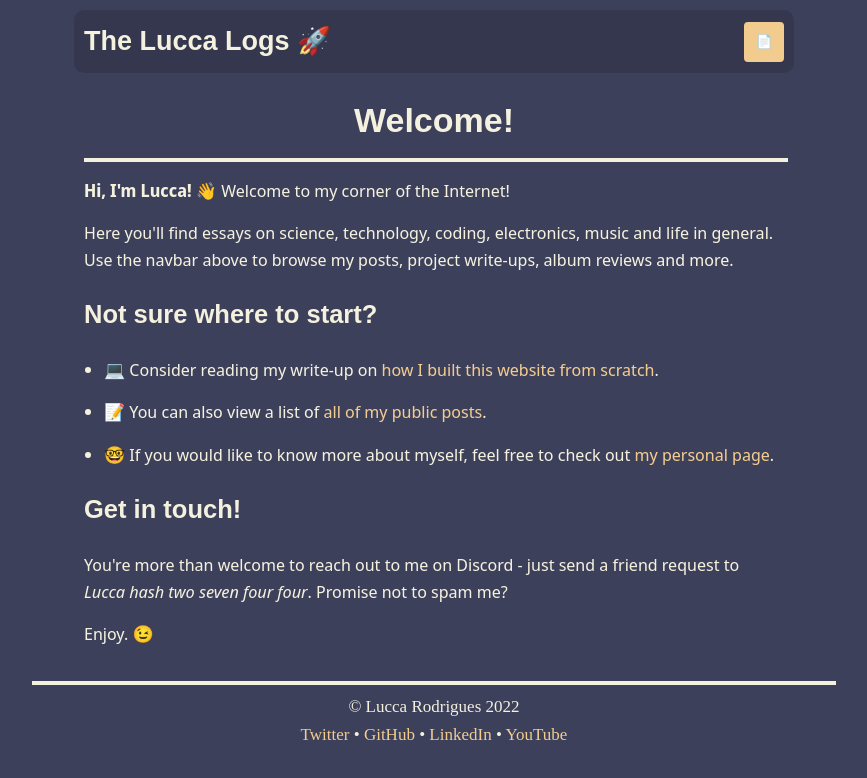
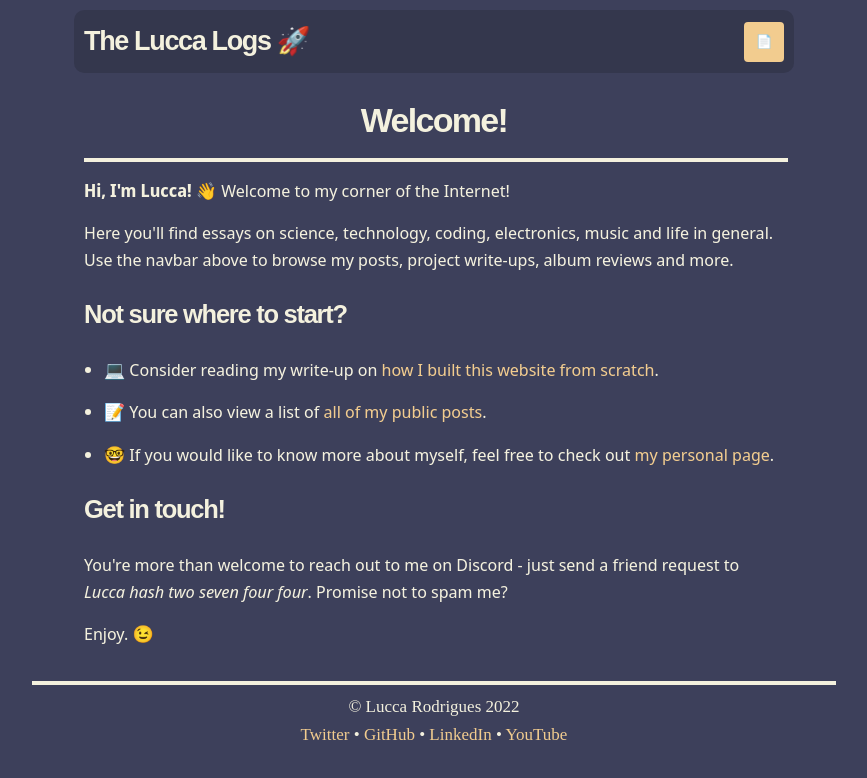
Before and after one commit to ChromeUniverse/Personal-website, a Vue app: page / in a window 1280 px wide. Shown: the top 778 px of the page, without its empty margins (206-1073 px from the left). Built offline with nearby package versions, Linux system fonts and the light colour scheme; a web font is replaced by a local one.

Commit message:
Minor tygography improvements

```diff
--- a/src/App.vue
+++ b/src/App.vue
@@ -226,6 +226,7 @@ h3,
 h4,
 h5 {
   font-family: var(--h-tag-font), sans-serif;
+  letter-spacing: -0.05em;
 }
 
 h1 {
--- a/src/components/Nav.vue
+++ b/src/components/Nav.vue
@@ -76,6 +76,10 @@ export default {
 
 <style>
 
+.title {
+  letter-spacing: -0.05em;
+}
+
 .topbar-menu-item b {
   font-family: 'Noto Sans Display';
   font-weight: normal;
```
